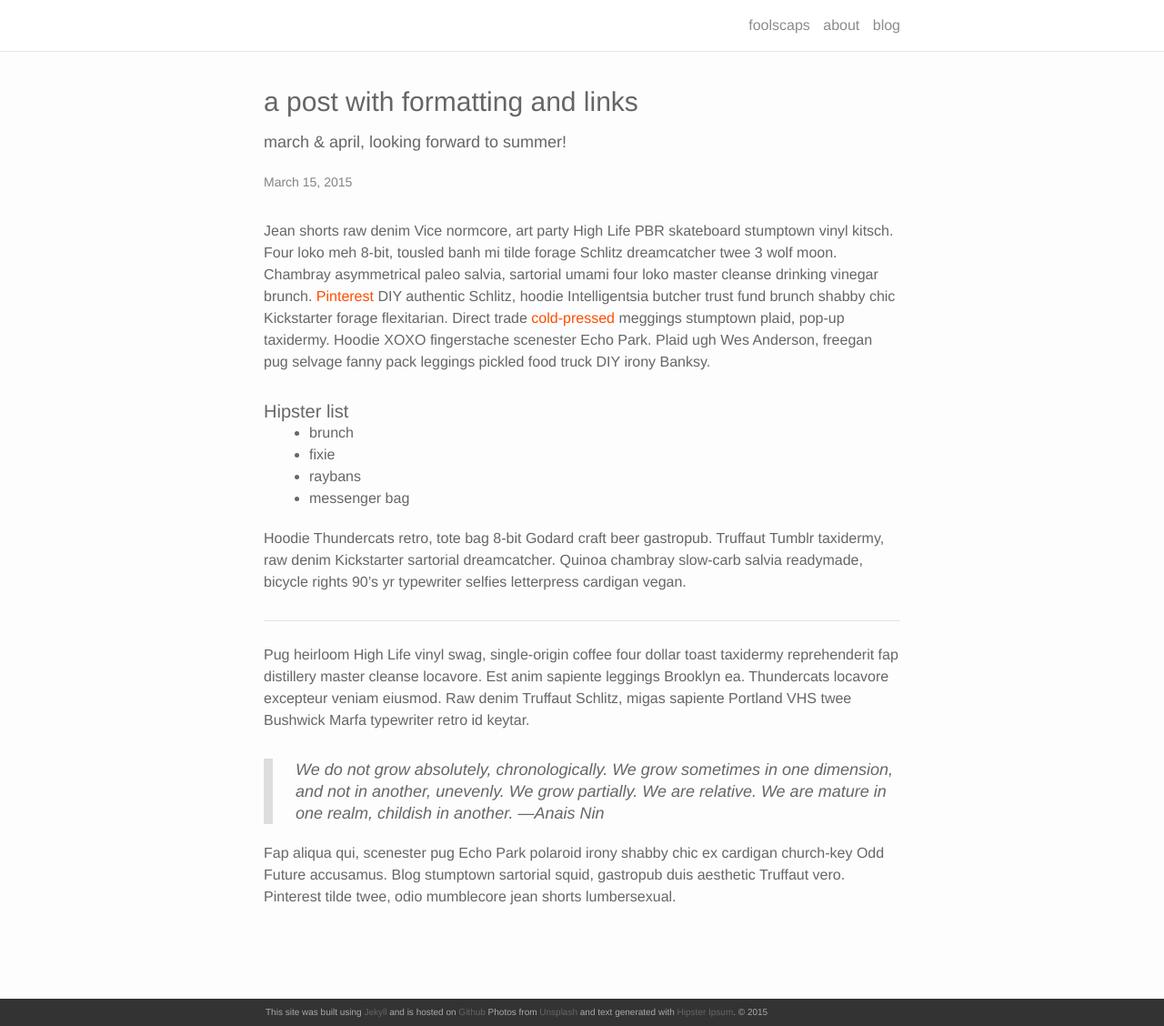
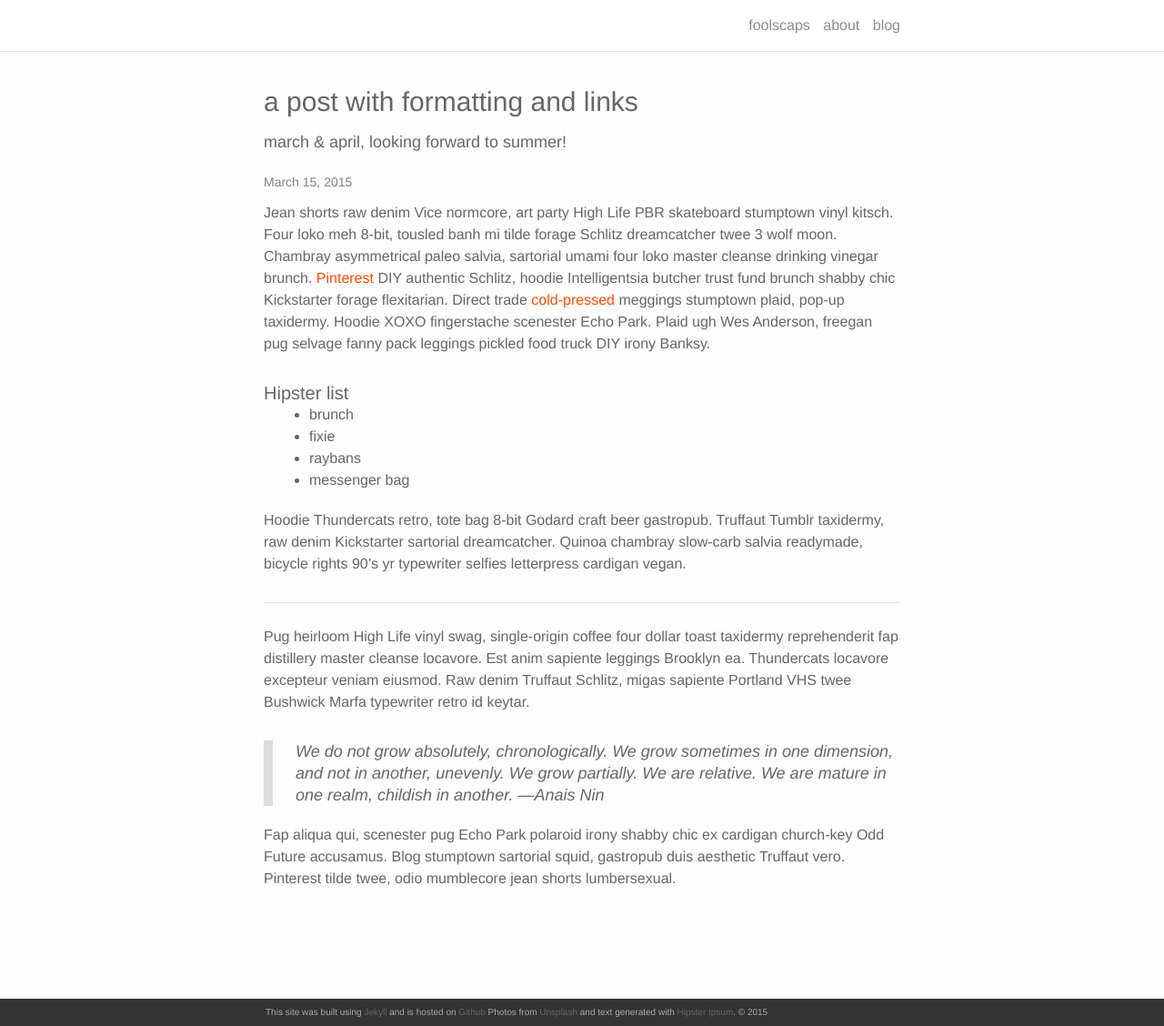
Before and after one commit to foolscaps/foolscaps.github.io, a Jekyll site: the page built from _posts/2015-03-15-SamplePostFormat.markdown, in a window 1280 px wide and 1128 px high. Shown: the whole window at 91% size. Built offline with Jekyll 4.4.1, drawn with Linux system fonts in a browser that asks for light colours; nearby versions of some CDN libraries.

Commit message:
Update post.html

```diff
--- a/_layouts/post.html
+++ b/_layouts/post.html
@@ -3,11 +3,11 @@
 ---
 <div class="post">
 
-  <header class="page-heading">
+ <!-- <header class="page-heading"> -->
     <h3 class="page-title">{{ page.title }}</h3>
     <h4 class="page-description">{{ page.description }}!</h4>
     <p class="post-meta">{{ page.date | date: "%B %-d, %Y" }}{% if page.author %} • {{ page.author }}{% endif %}{% if page.meta %} • {{ page.meta }}{% endif %}</p>
-  </header>
+ <!-- </header> -->
 
   <article class="post-content">
     {{ content }}
```
